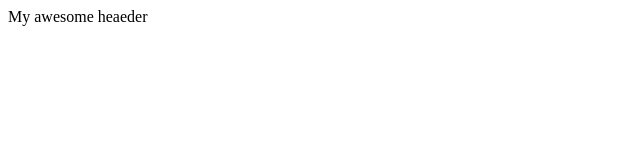
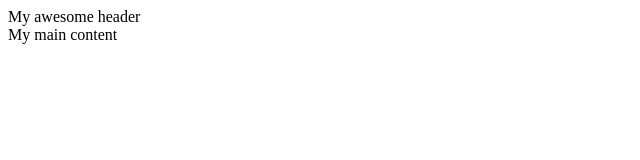
Before and after one commit to sibala/git-test, a plain HTML site: page index.html in a window 1280 px wide. Shown: the whole page, without its empty margins (0-640 px from the left). Drawn offline with Linux system fonts and the light colour scheme.

Commit message:
Added main section, and ajusted header

```diff
--- a/index.html
+++ b/index.html
@@ -6,7 +6,8 @@
     <title>Document</title>
 </head>
 <body>
-    <header>My awesome heaeder</header>
+    <header>My awesome header</header>
+    <main>My main content</main>
 
 </body>
 </html>
```
